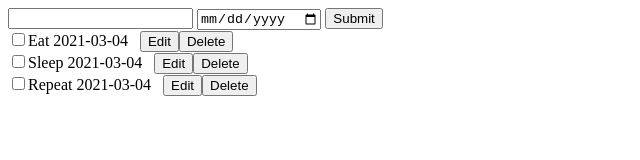
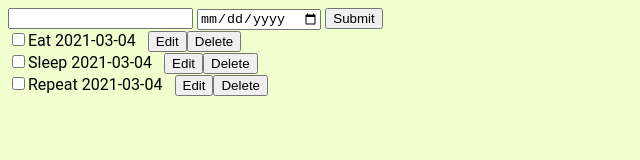
Before and after one commit to notchamath/todo-app, a plain HTML site: page todo.html in a window 1280 px wide. Shown: the whole page, without its empty margins (0-640 px from the left). Drawn offline with Linux system fonts and the light colour scheme.

Commit message:
Added CSS

```diff
--- /dev/null
+++ b/todo.css
@@ -0,0 +1,4 @@
+body{
+    font-family: "Roboto";
+    background: #f1ffce;
+}
--- a/todo.html
+++ b/todo.html
@@ -4,6 +4,9 @@
     <meta charset="UTF-8">
     <meta http-equiv="X-UA-Compatible" content="IE=edge">
     <meta name="viewport" content="width=device-width, initial-scale=1.0">
+
+    <link rel="stylesheet" href="todo.css">
+
     <title>My Todo App</title>
 </head>
 <body>
```
